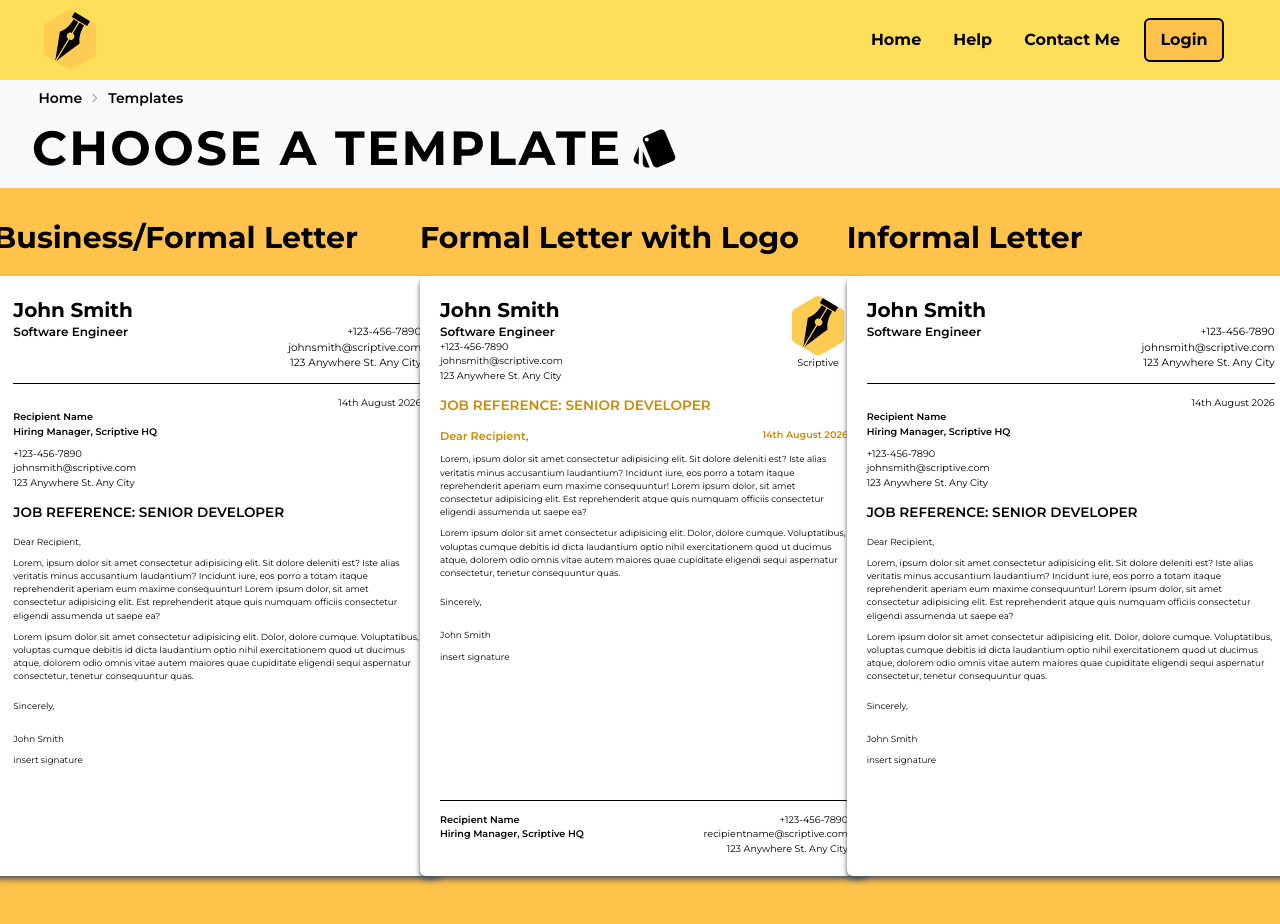
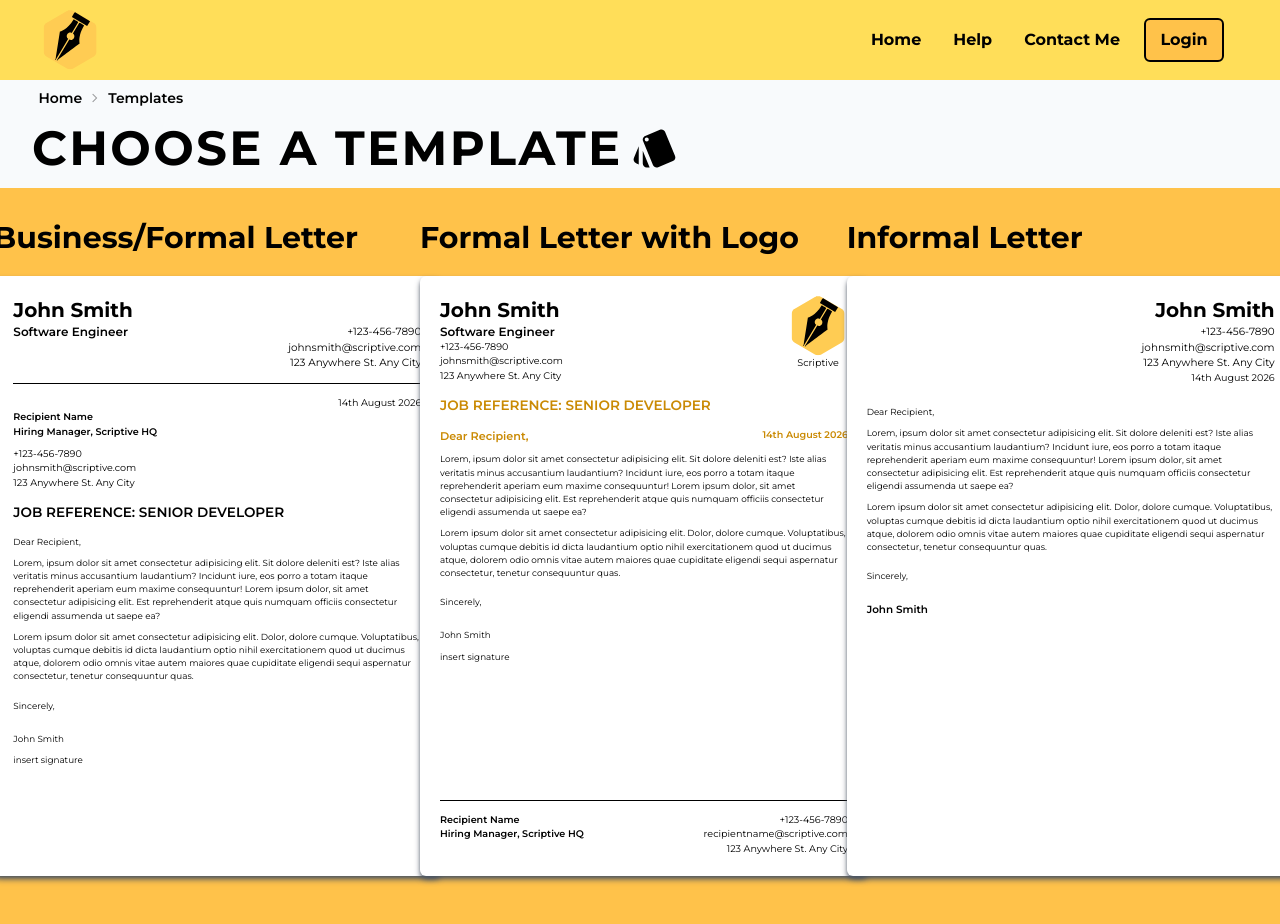
Before and after one commit to Samuel-Bonghanoy/Scriptive, a Next.js app: page /templates/one in a window 1280 px wide. Shown: the top 924 px of the page. Built offline with nearby package versions, Linux system fonts and the light colour scheme.

Commit message:
feat: add a templates route

```diff
--- a/components/letters/informalLetter.tsx
+++ b/components/letters/informalLetter.tsx
@@ -2,29 +2,16 @@ function InformalLetter() {
   return (
     <div className="flex flex-col px-5 py-5 text-black gap-2">
       <div className="flex flex-col">
-        <h1 className="text-xl font-bold">John Smith</h1>
-        <div className="flex justify-between">
-          <p className="text-xs font-semibold">Software Engineer</p>
+        <div className="flex flex-col justify-end">
+          <h1 className="text-xl font-bold self-end">John Smith</h1>
           <div className="flex flex-col">
             <p className="text-[0.65rem] self-end">+123-456-7890</p>
             <p className="text-[0.65rem] self-end">johnsmith@scriptive.com</p>
             <p className="text-[0.65rem] self-end">123 Anywhere St. Any City</p>
           </div>
         </div>
-        <hr className="border-1 border-black my-3" />
-        <p className="text-[0.6rem] self-end">14th August 2026</p>
-        <p className="text-[0.6rem] font-semibold">Recipient Name</p>
-        <p className="text-[0.6rem] font-semibold mb-2">
-          Hiring Manager, Scriptive HQ
-        </p>
 
-        <p className="text-[0.6rem] ">+123-456-7890</p>
-        <p className="text-[0.6rem] ">johnsmith@scriptive.com</p>
-        <p className="text-[0.6rem] ">123 Anywhere St. Any City</p>
-
-        <p className="text-[0.85rem] uppercase py-3 font-semibold">
-          Job Reference: Senior Developer
-        </p>
+        <p className="text-[0.6rem] self-end pb-5">14th August 2026</p>
         <p className="text-[0.55rem] pb-2">Dear Recipient,</p>
         <p className="text-[0.55rem] pb-2">
           Lorem, ipsum dolor sit amet consectetur adipisicing elit. Sit dolore
@@ -42,8 +29,7 @@ function InformalLetter() {
           consectetur, tenetur consequuntur quas.
         </p>
         <p className="text-[0.55rem] pb-5">Sincerely,</p>
-        <p className="text-[0.55rem] pb-2">John Smith</p>
-        <p className="text-[0.55rem] pb-5">insert signature</p>
+        <p className="text-[0.65rem] pb-2 font-semibold">John Smith</p>
       </div>
     </div>
   );
```
